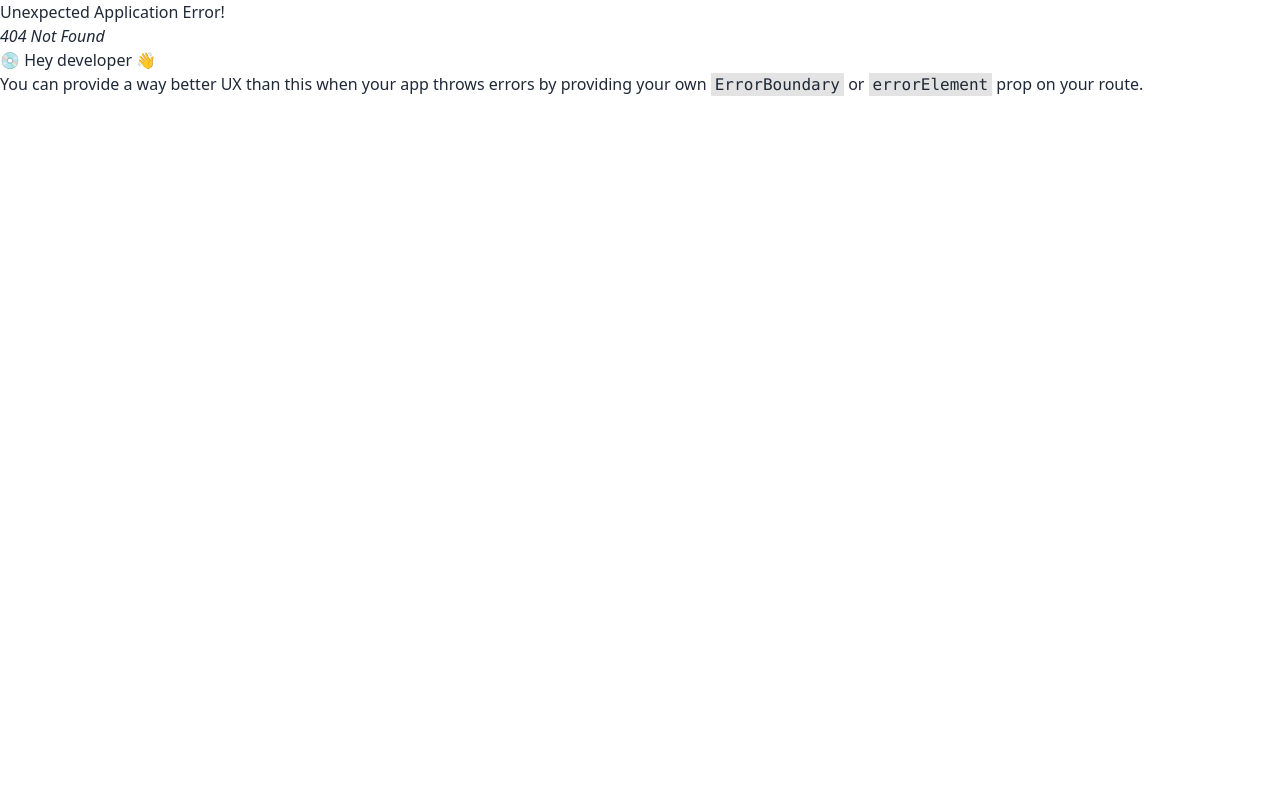
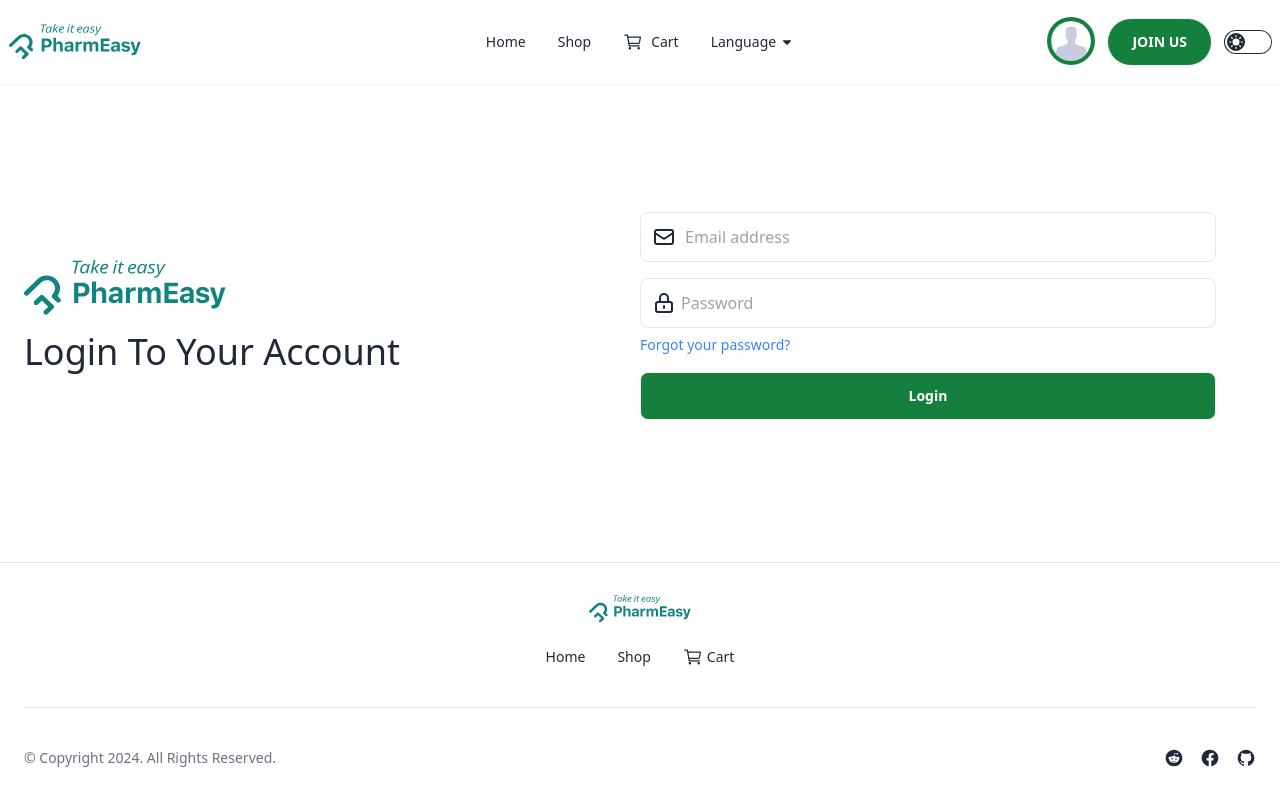
Before and after one commit to rishowrav/pharmeasy, a React (Vite) app: page /login in a window 1280 px wide. Before the commit this address had no page. Built offline with nearby package versions, Linux system fonts and the light colour scheme.

Commit message:
login page design has been completed

```diff
--- a/package.json
+++ b/package.json
@@ -10,6 +10,8 @@
     "preview": "vite preview"
   },
   "dependencies": {
+    "firebase": "^10.12.2",
+    "prop-types": "^15.8.1",
     "react": "^18.2.0",
     "react-dom": "^18.3.1",
     "react-icons": "^5.2.1",
--- a/src/Main/Main.jsx
+++ b/src/Main/Main.jsx
@@ -1,3 +1,4 @@
+import { Outlet } from "react-router-dom";
 import Footer from "../components/ShareSection/Footer";
 import Navbar from "../components/ShareSection/NavBar";
 
@@ -5,7 +6,9 @@
   return (
     <div>
       <Navbar></Navbar>
-      <div className="min-h-[calc(100vh-322px)]">hello</div>
+      <div className="min-h-[calc(100vh-322px)]">
+        <Outlet />
+      </div>
 
       <Footer></Footer>
     </div>
--- /dev/null
+++ b/src/Provider/AuthProvider.jsx
@@ -0,0 +1,72 @@
+import {
+  GoogleAuthProvider,
+  createUserWithEmailAndPassword,
+  onAuthStateChanged,
+  signInWithEmailAndPassword,
+  signInWithPopup,
+  signOut,
+} from "firebase/auth";
+import PropTypes from "prop-types";
+import { createContext, useEffect, useState } from "react";
+import auth from "../firebase/firebase.config";
+
+export const AuthContext = createContext(null);
+
+const AuthProvider = ({ children }) => {
+  const [user, setUser] = useState("");
+  const [loading, setLoading] = useState(true);
+
+  // current user
+  useEffect(() => {
+    onAuthStateChanged(auth, (currentUser) => {
+      setLoading(true);
+      setUser(currentUser);
+      setLoading(false);
+    });
+  }, [user]);
+
+  // login with google
+  const GoogleProvider = new GoogleAuthProvider();
+  const loginWithGoogle = () => {
+    setLoading(true);
+    return signInWithPopup(auth, GoogleProvider);
+  };
+
+  // create user
+  const createUser = (email, password) => {
+    setLoading(true);
+    return createUserWithEmailAndPassword(auth, email, password);
+  };
+
+  // login user
+  const loginUser = (email, password) => {
+    setLoading(true);
+    return signInWithEmailAndPassword(auth, email, password);
+  };
+
+  // logout
+  const logOut = () => {
+    return signOut(auth);
+  };
+
+  // sending data from context
+  const dataInfo = {
+    createUser,
+    loginUser,
+    setUser,
+    user,
+    loading,
+    logOut,
+    loginWithGoogle,
+  };
+
+  return (
+    <AuthContext.Provider value={dataInfo}>{children}</AuthContext.Provider>
+  );
+};
+
+export default AuthProvider;
+
+AuthProvider.propTypes = {
+  children: PropTypes.node,
+};
--- a/src/Route/Routes.jsx
+++ b/src/Route/Routes.jsx
@@ -1,6 +1,7 @@
 import { createBrowserRouter } from "react-router-dom";
 import Home from "../pages/Home/Home/Home";
 import Main from "../Main/Main";
+import Login from "../pages/Login/Login";
 
 const router = createBrowserRouter([
   {
@@ -11,6 +12,10 @@
         index: true,
         element: <Home></Home>,
       },
+      {
+        path: "/login",
+        element: <Login></Login>,
+      },
     ],
   },
 ]);
--- a/src/components/ShareSection/NavBar.jsx
+++ b/src/components/ShareSection/NavBar.jsx
@@ -1,5 +1,6 @@
 import Logo from "../../../public/images/logo_big.svg";
 import Avatar from "../../../public/images/avatar.png";
+import { FaCaretDown } from "react-icons/fa";
 
 import { useState } from "react";
 import { Link, NavLink } from "react-router-dom";
@@ -31,10 +32,14 @@
         </NavLink>
       </li>
       <li className="text-sm font-normal text-base-400 ">
-        <NavLink>
+        <Link>
           <div className="dropdown">
-            <div tabIndex={0} role="button">
-              Language
+            <div
+              tabIndex={0}
+              role="button"
+              className="flex items-center  gap-1"
+            >
+              <span>Language</span> <FaCaretDown />
             </div>
             <ul
               tabIndex={0}
@@ -48,7 +53,7 @@
               </li>
             </ul>
           </div>
-        </NavLink>
+        </Link>
       </li>
     </>
   );
--- /dev/null
+++ b/src/firebase/firebase.config.js
@@ -0,0 +1,22 @@
+// Import the functions you need from the SDKs you need
+import { initializeApp } from "firebase/app";
+import { getAuth } from "firebase/auth";
+// TODO: Add SDKs for Firebase products that you want to use
+// https://firebase.google.com/docs/web/setup#available-libraries
+
+// Your web app's Firebase configuration
+const firebaseConfig = {
+  apiKey: import.meta.env.VITE_apiKey,
+  authDomain: import.meta.env.VITE_authDomain,
+  projectId: import.meta.env.VITE_projectId,
+  storageBucket: import.meta.env.VITE_storageBucket,
+  messagingSenderId: import.meta.env.VITE_messagingSenderId,
+  appId: import.meta.env.VITE_appId,
+};
+
+// Initialize Firebase
+const app = initializeApp(firebaseConfig);
+
+const auth = getAuth(app);
+
+export default auth;
--- a/src/pages/Home/Home/Home.jsx
+++ b/src/pages/Home/Home/Home.jsx
@@ -1,9 +1,7 @@
-import Navbar from "../../../components/ShareSection/NavBar";
-
 const Home = () => {
   return (
     <div>
-      <Navbar></Navbar>
+      <h1 className="text-3xl">home</h1>
     </div>
   );
 };
--- /dev/null
+++ b/src/pages/Login/Login.jsx
@@ -0,0 +1,88 @@
+import Logo from "../../../public/images/logo_big.svg";
+
+const Login = () => {
+  return (
+    <section className=" ">
+      <div className="container px-6 py-24 mx-auto lg:py-32">
+        <div className="lg:flex items-center">
+          <div className="lg:w-1/2">
+            <img className="w-auto h-14" src={Logo} alt="" />
+
+            <h1 className="mt-4 text-2xl font-medium  capitalize lg:text-4xl ">
+              login to your account
+            </h1>
+          </div>
+
+          <div className="mt-8 lg:w-1/2 lg:mt-0">
+            <form className="w-full lg:max-w-xl">
+              <div className="relative flex items-center">
+                <span className="absolute">
+                  <svg
+                    xmlns="http://www.w3.org/2000/svg"
+                    className="w-6 h-6 mx-3 "
+                    fill="none"
+                    viewBox="0 0 24 24"
+                    stroke="currentColor"
+                    strokeWidth="2"
+                  >
+                    <path
+                      strokeLinecap="round"
+                      strokeLinejoin="round"
+                      d="M3 8l7.89 5.26a2 2 0 002.22 0L21 8M5 19h14a2 2 0 002-2V7a2 2 0 00-2-2H5a2 2 0 00-2 2v10a2 2 0 002 2z"
+                    />
+                  </svg>
+                </span>
+
+                <input
+                  type="email"
+                  className="block w-full py-3   border rounded-lg px-11  dark:border-gray-600 focus:border-blue-400 dark:focus:border-blue-300 focus:ring-blue-300 focus:outline-none focus:ring focus:ring-opacity-40"
+                  placeholder="Email address"
+                />
+              </div>
+
+              <div className="relative flex items-center mt-4">
+                <span className="absolute">
+                  <svg
+                    xmlns="http://www.w3.org/2000/svg"
+                    className="w-6 h-6 mx-3 "
+                    fill="none"
+                    viewBox="0 0 24 24"
+                    stroke="currentColor"
+                    strokeWidth="2"
+                  >
+                    <path
+                      strokeLinecap="round"
+                      strokeLinejoin="round"
+                      d="M12 15v2m-6 4h12a2 2 0 002-2v-6a2 2 0 00-2-2H6a2 2 0 00-2 2v6a2 2 0 002 2zm10-10V7a4 4 0 00-8 0v4h8z"
+                    />
+                  </svg>
+                </span>
+
+                <input
+                  type="password"
+                  className="block w-full px-10 py-3   border rounded-lg   dark:border-gray-600 focus:border-blue-400 dark:focus:border-blue-300 focus:ring-blue-300 focus:outline-none focus:ring focus:ring-opacity-40"
+                  placeholder="Password"
+                />
+              </div>
+              <div className="mt-1">
+                <a
+                  href="#"
+                  className="inline-block text-sm text-blue-500  hover:underline dark:text-blue-400"
+                >
+                  Forgot your password?
+                </a>
+              </div>
+              <div className="mt-4 md:flex md:items-center ">
+                <button className="btn w-full bg-green-700 text-white">
+                  Login
+                </button>
+              </div>
+            </form>
+          </div>
+        </div>
+      </div>
+    </section>
+  );
+};
+
+export default Login;
```
Also changed, not shown: 1 other file (tests, documents, lock files or other folders).
